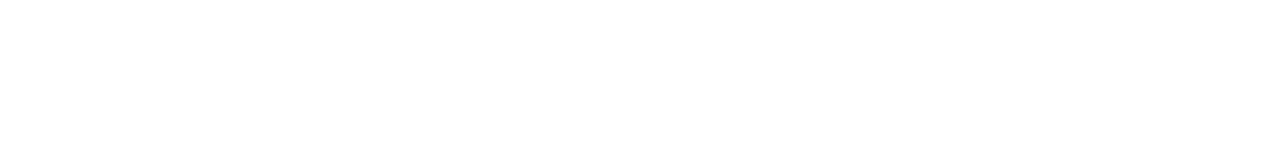
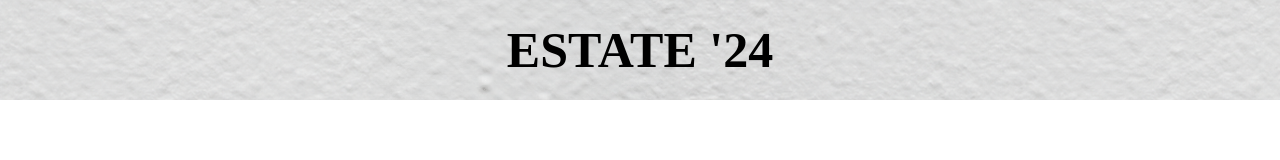
Before and after one commit to marcotrm/js-photo-blog, a plain HTML site: page index.html in a window 1280 px wide. Drawn offline with Linux system fonts and the light colour scheme.

Commit message:
feat add header

```diff
--- a/index.html
+++ b/index.html
@@ -7,6 +7,9 @@
     <link rel="stylesheet" href="style.css">
 </head>
 <body>
+    <header>
+        <h1>ESTATE '24</h1>
+    </header>
     <script src="script.js"></script>
 </body>
 </html>
--- a/style.css
+++ b/style.css
@@ -0,0 +1,15 @@
+*{
+    box-sizing: border-box;
+    margin: 0;
+    padding: 0;
+}
+
+/* HEADER */
+h1{
+    background-image: url('img/wall.png');
+    min-height: 100px;
+    display: flex;
+    align-items: center;
+    justify-content: center;
+    font-size: 50px;
+}
```
